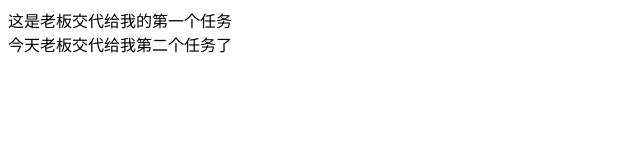
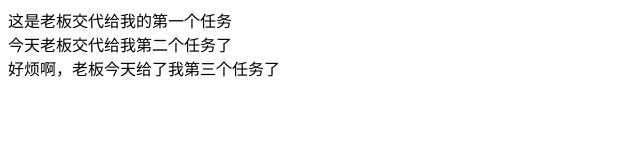
Before and after one commit to xjy1907/git-demo-1, a plain HTML site: page index.html in a window 1280 px wide. Shown: the whole page, without its empty margins (0-640 px from the left). Drawn offline with Linux system fonts and the light colour scheme.

Commit message:
版本3了

```diff
--- a/index.html
+++ b/index.html
@@ -11,7 +11,7 @@
 <body>
     <div>这是老板交代给我的第一个任务</div>
     <div>今天老板交代给我第二个任务了</div>
-
+    <div>好烦啊，老板今天给了我第三个任务了</div>
 </body>
 
 </html>
```
